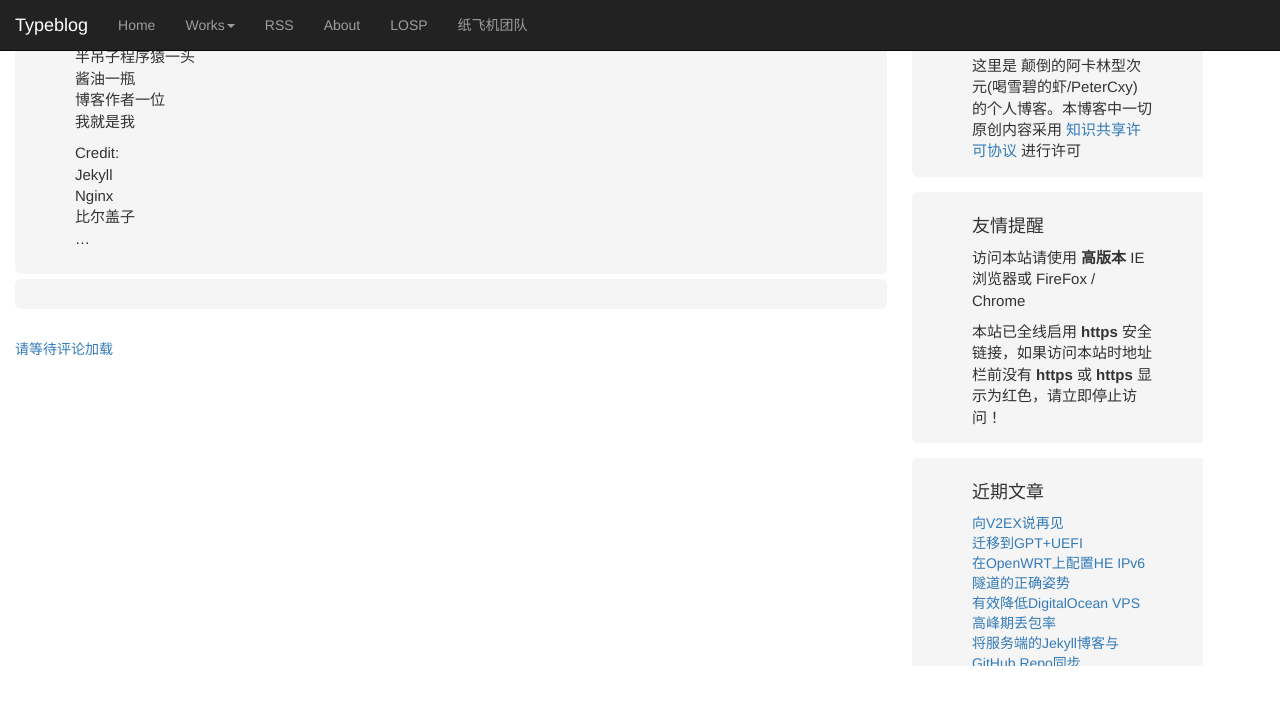
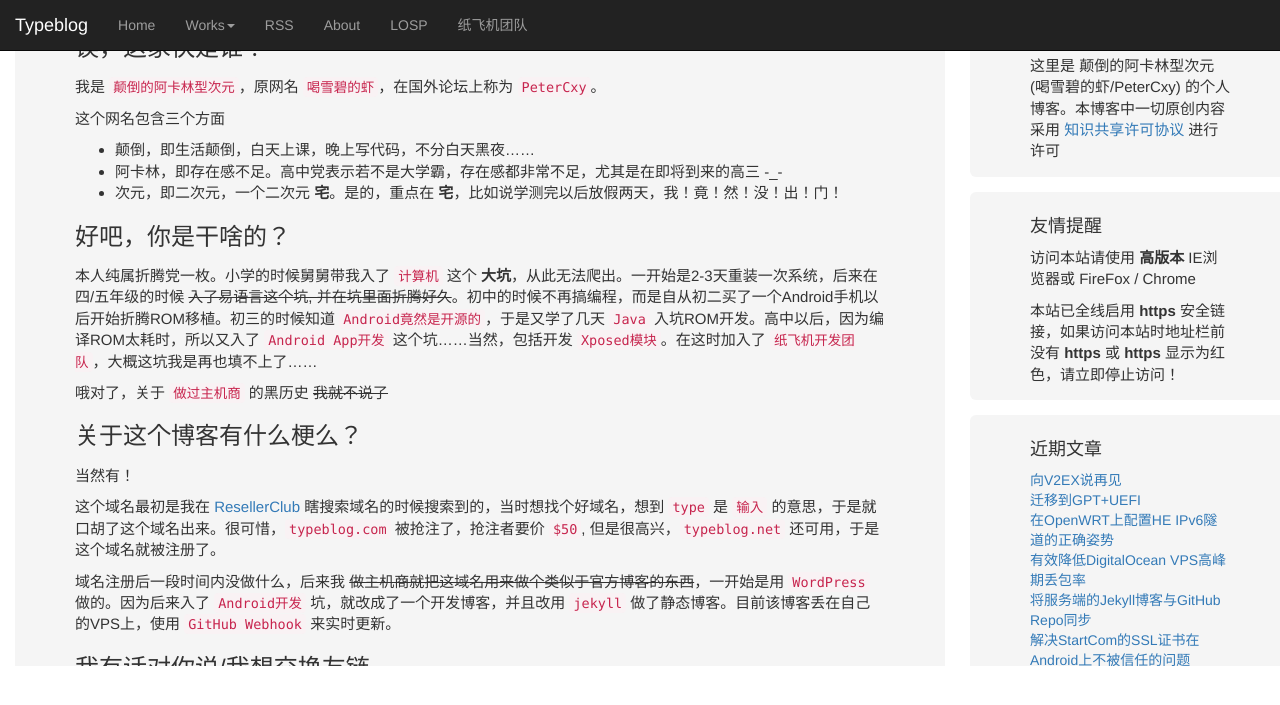
Before and after one commit to slanterns-fork/Blog, a Jekyll site: the page built from about/index.md, in a window 1280 px wide. Shown: the top 705 px of the page. Built offline with Jekyll 4.4.1, drawn with Linux system fonts in a browser that asks for light colours; nearby versions of some CDN libraries; Markdown is read by kramdown in place of the engine named in the settings; comment, search, counter and statistics services are not loaded.

Commit message:
update about

```diff
--- a/about/index.md
+++ b/about/index.md
@@ -2,14 +2,30 @@
 layout: default
 title: 关于
 ---
-不好好学习骚年一枚
-半吊子程序猿一头
-酱油一瓶
-博客作者一位
-我就是我
+### 诶，这家伙是谁？
 
-Credit:
-Jekyll
-Nginx
-比尔盖子
-...
+我是 `颠倒的阿卡林型次元`，原网名 `喝雪碧的虾`，在国外论坛上称为 `PeterCxy`。
+
+这个网名包含三个方面
+
+- 颠倒，即生活颠倒，白天上课，晚上写代码，不分白天黑夜……
+- 阿卡林，即存在感不足。高中党表示若不是大学霸，存在感都非常不足，尤其是在即将到来的高三 -\_-
+- 次元，即二次元，一个二次元 __宅__。是的，重点在 __宅__，比如说学测完以后放假两天，我！竟！然！没！出！门！
+
+### 好吧，你是干啥的？
+
+本人纯属折腾党一枚。小学的时候舅舅带我入了 `计算机` 这个 __大坑__，从此无法爬出。一开始是2-3天重装一次系统，后来在四/五年级的时候 ~~入了易语言这个坑, 并在坑里面折腾好久~~。初中的时候不再搞编程，而是自从初二买了一个Android手机以后开始折腾ROM移植。初三的时候知道 `Android竟然是开源的`，于是又学了几天 `Java` 入坑ROM开发。高中以后，因为编译ROM太耗时，所以又入了 `Android App开发` 这个坑……当然，包括开发 `Xposed模块`。在这时加入了 `纸飞机开发团队`，大概这坑我是再也填不上了……
+
+哦对了，关于 `做过主机商` 的黑历史 ~~我就不说了~~
+
+### 关于这个博客有什么梗么？
+
+当然有！
+
+这个域名最初是我在 [ResellerClub](http://resellerclub.com) 瞎搜索域名的时候搜索到的，当时想找个好域名，想到 `type` 是 `输入` 的意思，于是就口胡了这个域名出来。很可惜，`typeblog.com` 被抢注了，抢注者要价 `$50`, 但是很高兴，`typeblog.net` 还可用，于是这个域名就被注册了。
+
+域名注册后一段时间内没做什么，后来我 ~~做主机商就把这域名用来做个类似于官方博客的东西~~，一开始是用 `WordPress` 做的。因为后来入了 `Android开发` 坑，就改成了一个开发博客，并且改用 `jekyll` 做了静态博客。目前该博客丢在自己的VPS上，使用 `GitHub Webhook` 来实时更新。
+
+### 我有话对你说/我想交换友链
+
+在下面留言就可以了， __广告会被删除__
```
